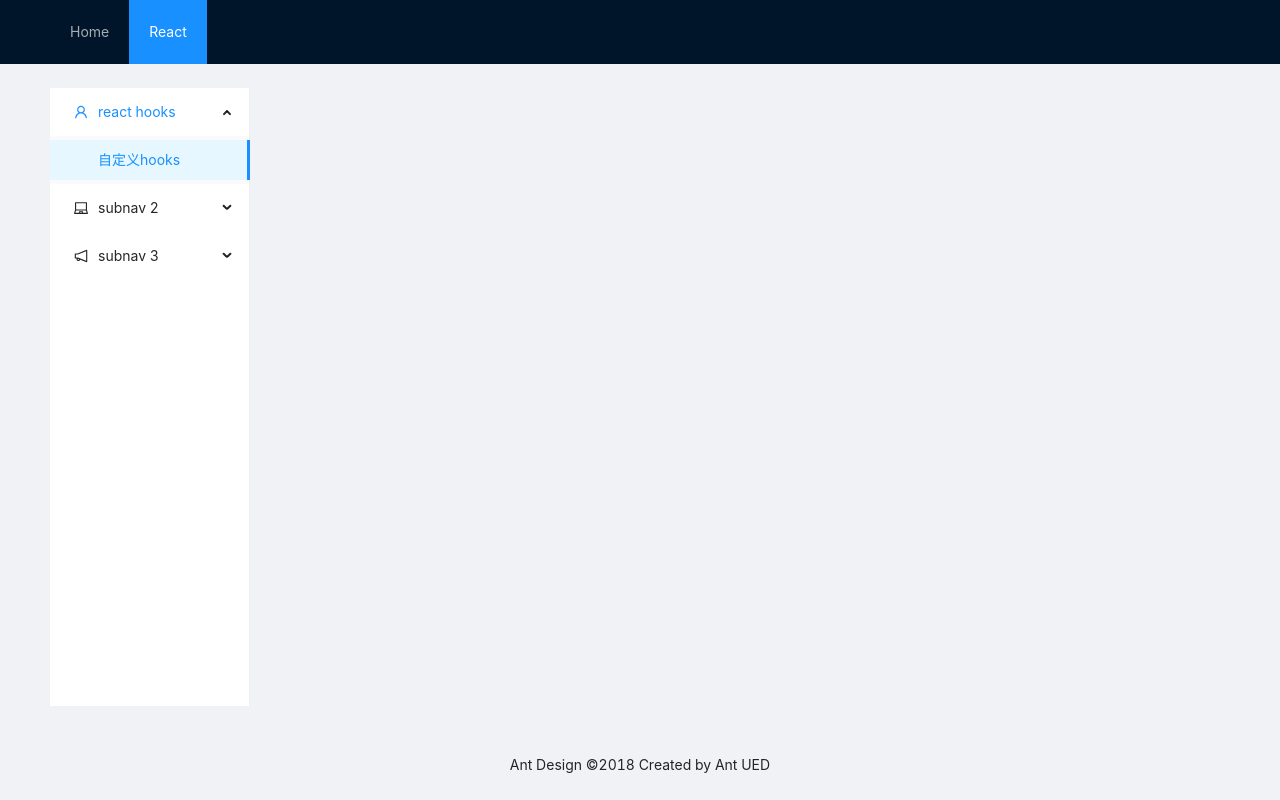
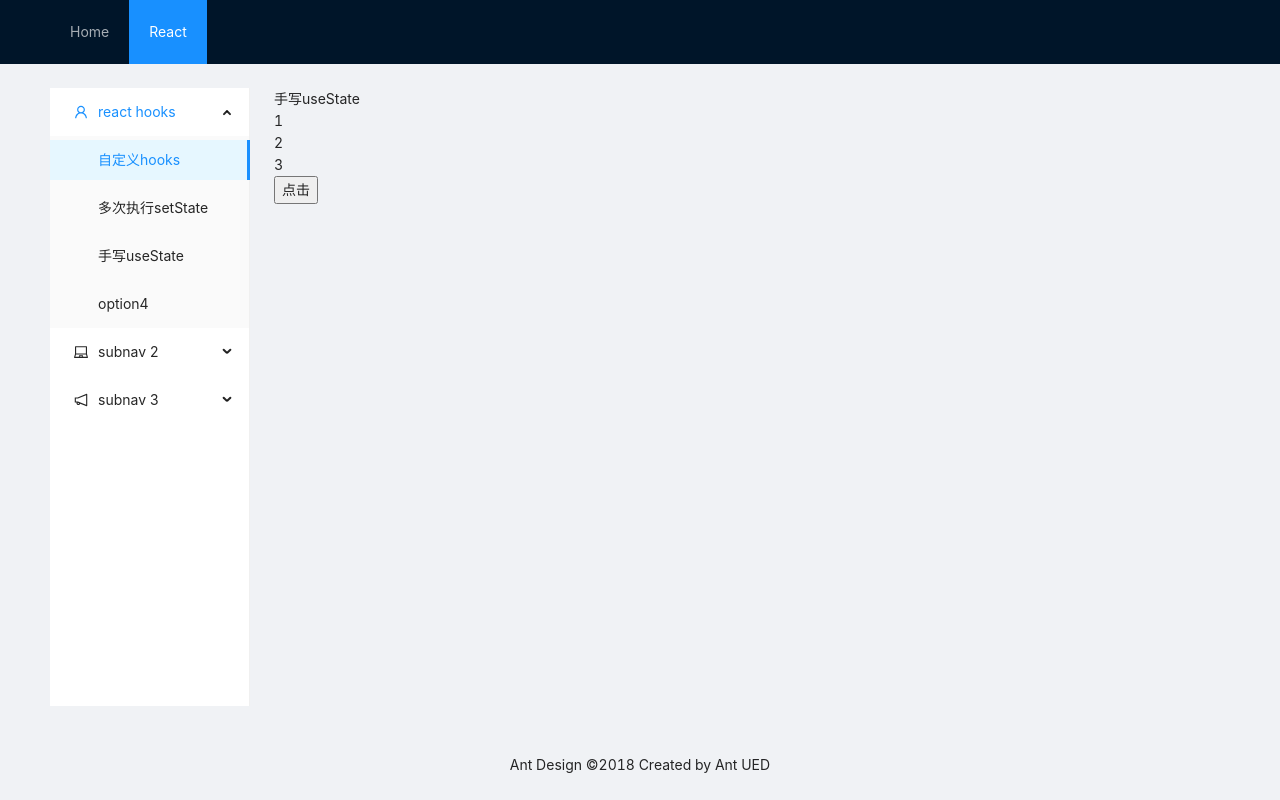
Before and after one commit to JXD28/react-my-practice-zone, a React (Create React App) app: page /reactDemo/UseStateDemo in a window 1280 px wide. Built offline with nearby package versions, Linux system fonts and the light colour scheme.

Commit message:
手写useState

```diff
--- a/package.json
+++ b/package.json
@@ -1,5 +1,5 @@
 {
-  "name": "react-demo-to-verify",
+    "name": "react-demo",
     "version": "0.1.0",
     "private": true,
     "dependencies": {
--- a/src/pages/react-demo/ReactDemo.jsx
+++ b/src/pages/react-demo/ReactDemo.jsx
@@ -7,6 +7,8 @@ import {
 } from '@ant-design/icons';
 import { Link as RouteLink, Route, Switch } from 'react-router-dom';
 import CustomHooks from './costom-hooks/CustomHooks';
+import MulExecute from './mul-execute/MulExecute';
+import UseStateDemo from './useState-demo/UseStateDemo';
 const { SubMenu } = Menu;
 const { Content, Sider } = Layout;
 
@@ -33,9 +35,17 @@ function ReactDemo(props) {
                                 <span>自定义hooks</span>
                             </RouteLink>
                         </Menu.Item>
-                        {/* <Menu.Item key='2'>option2</Menu.Item>
-                        <Menu.Item key='3'>option3</Menu.Item>
-                        <Menu.Item key='4'>option4</Menu.Item> */}
+                        <Menu.Item key='2'>
+                            <RouteLink to='/reactDemo/mulExecute'>
+                                <span>多次执行setState</span>
+                            </RouteLink>
+                        </Menu.Item>
+                        <Menu.Item key='3'>
+                            <RouteLink to='/reactDemo/UseStateDemo'>
+                                <span>手写useState</span>
+                            </RouteLink>
+                        </Menu.Item>
+                        <Menu.Item key='4'>option4</Menu.Item>
                     </SubMenu>
                     <SubMenu
                         key='sub2'
@@ -65,6 +75,14 @@ function ReactDemo(props) {
                         path='/reactDemo/customHooks'
                         component={CustomHooks}
                     ></Route>
+                    <Route
+                        path='/reactDemo/mulExecute'
+                        component={MulExecute}
+                    ></Route>
+                    <Route
+                        path='/reactDemo/UseStateDemo'
+                        component={UseStateDemo}
+                    ></Route>
                 </Switch>
             </Content>
         </Layout>
--- /dev/null
+++ b/src/pages/react-demo/mul-execute/MulExecute.jsx
@@ -0,0 +1,30 @@
+import { useState, useEffect } from 'react';
+function MulExecute(props) {
+    const [execte1, setExecte1] = useState();
+    const [execte2, setExecte2] = useState();
+    const [execte3, setExecte3] = useState();
+
+    useEffect(() => {
+        setExecte1(1);
+        setExecte2(2);
+        setExecte3(3);
+    }, []);
+    const onClick = () => {
+        setExecte1((execte1) => ++execte1);
+        setExecte2((execte2) => ++execte2);
+        setExecte3((execte3) => ++execte3);
+    };
+    console.log('更新了。。。');
+    return (
+        <div>
+            <div> {execte1}</div>
+            <div> {execte2}</div>
+            <div> {execte3}</div>
+            <div>
+                <button onClick={onClick}>点击</button>
+            </div>
+        </div>
+    );
+}
+
+export default MulExecute;
--- /dev/null
+++ b/src/pages/react-demo/useState-demo/UseStateDemo.jsx
@@ -0,0 +1,36 @@
+//手写useState
+import { myUseState } from './react-useState';
+import { useEffect } from 'react';
+
+function UseStateDemo() {
+    const [execte1, setExecte1] = myUseState();
+    const [execte2, setExecte2] = myUseState();
+    const [execte3, setExecte3] = myUseState();
+
+    useEffect(() => {
+        setExecte1(1);
+        setExecte2(2);
+        setExecte3(3);
+        return () => console.log('组件销毁');
+    }, []);
+
+    const onClick = () => {
+        setExecte1(execte1 + 1);
+        setExecte2(execte2 + 1);
+        setExecte3(execte3 + 1);
+    };
+    console.log('myUseState更新了。。。');
+    return (
+        <div>
+            <div>手写useState</div>
+            <div> {execte1}</div>
+            <div> {execte2}</div>
+            <div> {execte3}</div>
+            <div>
+                <button onClick={onClick}>点击</button>
+            </div>
+        </div>
+    );
+}
+
+export default UseStateDemo;
--- /dev/null
+++ b/src/pages/react-demo/useState-demo/react-useState.js
@@ -0,0 +1,30 @@
+//手写useState
+import React from 'react';
+import ReactDOM from 'react-dom';
+import App from '../../../App';
+
+let _state = [];
+let index = 0;
+
+function myUseState(initialState) {
+    let currentIndex = index;
+    _state[currentIndex] =
+        _state[currentIndex] === undefined
+            ? initialState
+            : _state[currentIndex];
+    const setState = (newValue) => {
+        _state[currentIndex] = newValue;
+        console.log('setState');
+        render();
+    };
+    index++;
+    return [_state[currentIndex], setState];
+}
+
+const render = () => {
+    console.log('render');
+    index = 0;
+    ReactDOM.render(<App />, document.getElementById('root'));
+};
+
+export { myUseState };
```
Also changed, not shown: 1 other file (tests, documents, lock files or other folders). Lines whose indentation alone changed are shown as unchanged.
